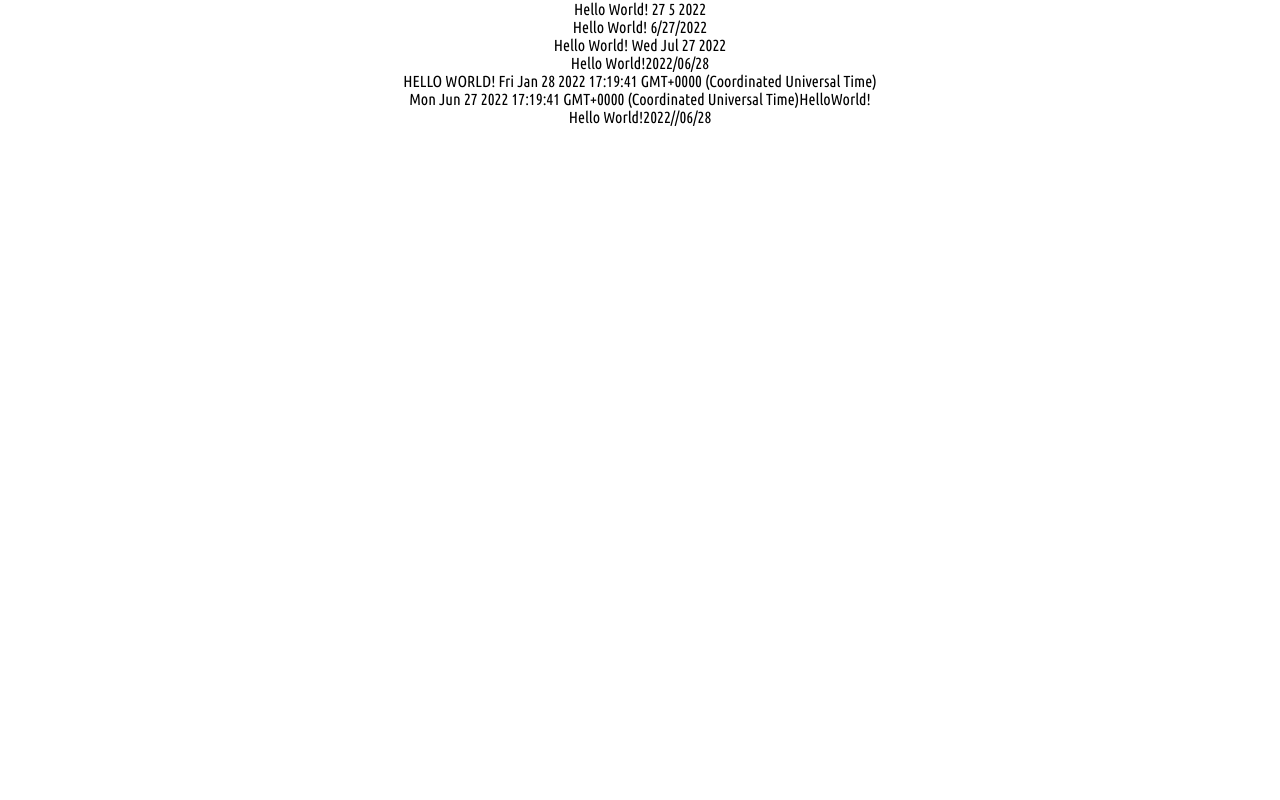
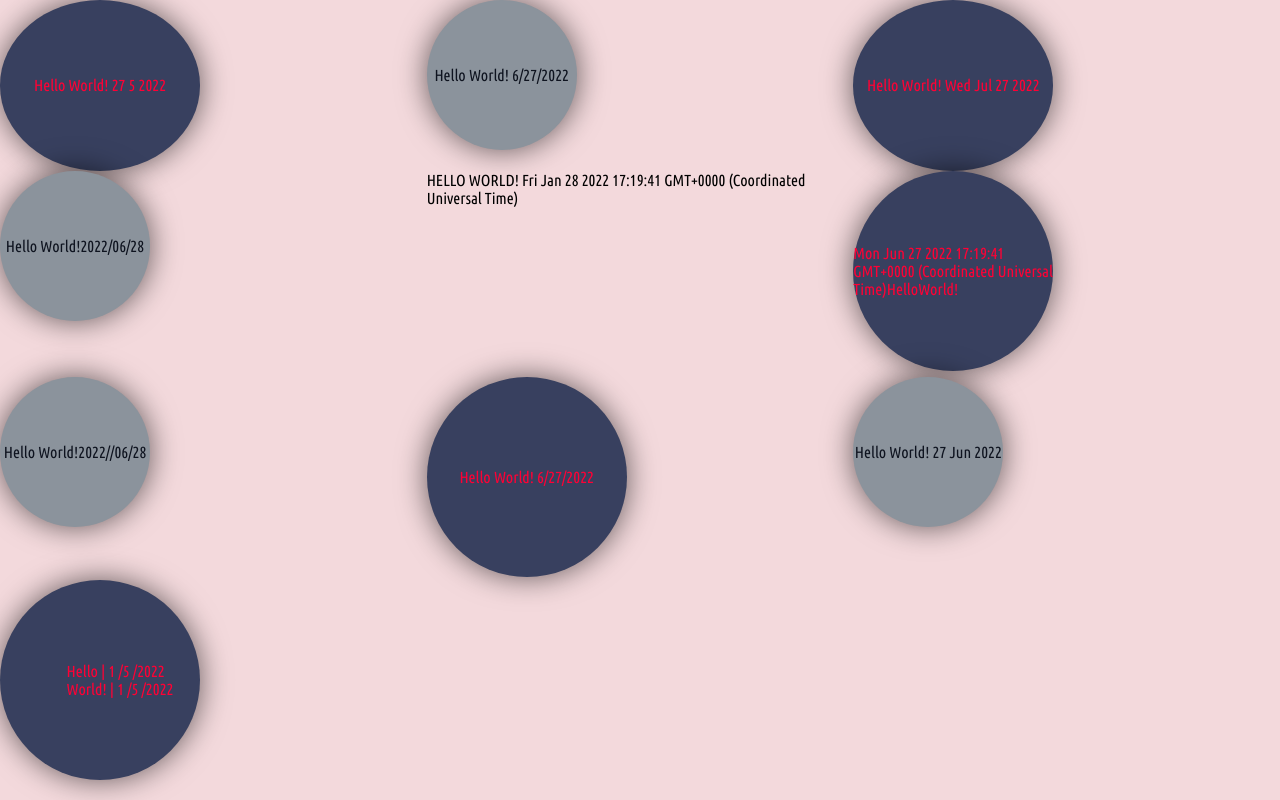
Before and after one commit to WendelAndrade01/Treino---Estagio, a React (Create React App) app in the folder introducao-ao-react/: page / in a window 1280 px wide. Built offline with nearby package versions, Linux system fonts and the light colour scheme.

Commit message:
HelloWorld-10 && Estilização

```diff
--- a/introducao-ao-react/src/App.css
+++ b/introducao-ao-react/src/App.css
@@ -1,38 +1,45 @@
-.App {
-  text-align: center;
+.container {
+  display: grid;
+  grid-template-columns: 1fr 1fr 1fr;
+  width: 100vw;
+  height: 100vh;
+  background-color: #f3d9dc;
 }
 
-.App-logo {
-  height: 40vmin;
-  pointer-events: none;
+.container div:nth-child(2n) {
+  display: flex;
+  justify-content: center;
+  align-items: center;
+  max-width: 150px;
+  font-size: 1rem;
+  max-height: 150px;
+  color: #0e131f;
+  background-color: #8b939c;
+  transition: all 0.5s cubic-bezier(0.1, 0.7, 1, 0.1);
+  border-radius: 50%;
+  box-shadow: 0 0 30px rgba(0, 0, 0, 0.6);
 }
 
-@media (prefers-reduced-motion: no-preference) {
-  .App-logo {
-    animation: App-logo-spin infinite 20s linear;
-  }
+.container div:nth-child(2n):hover {
+  background-color: #0e131f;
+  color: #8b939c;
 }
 
-.App-header {
-  background-color: #282c34;
-  min-height: 100vh;
+.container div:nth-child(odd) {
   display: flex;
-  flex-direction: column;
+  justify-content: center;
   align-items: center;
-  justify-content: center;
-  font-size: calc(10px + 2vmin);
-  color: white;
+  max-width: 200px;
+  max-height: 200px;
+  color: #ff0035;
+  background-color: #38405f;
+  font-size: 1rem;
+  transition: all 1s cubic-bezier(0.1, 0.7, 1, 0.1);
+  border-radius: 50%;
+  box-shadow: 0 0 30px rgba(0, 0, 0, 0.6);
 }
 
-.App-link {
-  color: #61dafb;
+.container div:nth-child(odd):hover {
+  background-color: #ff0035;
+  color: #38405f;
 }
-
-@keyframes App-logo-spin {
-  from {
-    transform: rotate(0deg);
-  }
-  to {
-    transform: rotate(360deg);
-  }
-}
--- a/introducao-ao-react/src/App.js
+++ b/introducao-ao-react/src/App.js
@@ -6,9 +6,13 @@ import HelloWorld_03 from "./components/HelloWorld_03";
 import HelloWorld_04 from "./components/HelloWorld_04";
 import HelloWorld_05 from "./components/HelloWorld_05";
 import HelloWorld_06 from "./components/HelloWorld_06";
+import HelloWorld_08 from "./components/HelloWorld_08";
+import HelloWorld_09 from "./components/HelloWorld_09";
+import HelloWorld_10 from "./components/HelloWorld_10";
+
 function App() {
   return (
-    <div className="App">
+    <div className="container">
       <HelloWorld />
       <HelloWorld_02 />
       <HelloWorld_03 />
@@ -16,6 +20,9 @@ function App() {
       <HelloWorld_05 />
       <HelloWorld_06 />
       <HelloWorld_07 hello="Hello World!" data="2022//06/28" />
+      <HelloWorld_08 />
+      <HelloWorld_09 />
+      <HelloWorld_10 />
     </div>
   );
 }
--- a/introducao-ao-react/src/components/HelloWorld.js
+++ b/introducao-ao-react/src/components/HelloWorld.js
@@ -1,5 +1,5 @@
 const HelloWorld = () => {
-	const helloWorld = 'Hello World! ';
+  const helloWorld = "Hello World! ";
   let date = new Date();
   const fullDate = `${date.getDate()}
     ${date.getMonth()}
--- a/introducao-ao-react/src/components/HelloWorld_03.js
+++ b/introducao-ao-react/src/components/HelloWorld_03.js
@@ -2,8 +2,8 @@ const HelloWorld_03 = () => {
   let date = new Date(2022, 6, 27, 14, 0, 0);
   let dateString = date.toDateString();
 
-	let hello = 'Hello ';
-	let world = 'World! ';
+  let hello = "Hello ";
+  let world = "World! ";
 
   let helloWorld = hello + world;
 
--- /dev/null
+++ b/introducao-ao-react/src/components/HelloWorld_10.js
@@ -0,0 +1,31 @@
+const HelloWorld_10 = () => {
+  const greetings = [
+    { id: 1, name: "Hello" },
+    { id: 2, name: "World!" },
+  ];
+
+  const styles = { listStyle: "none" };
+
+  let date = new Date();
+  let fullDate = `${date.getUTCDay()}
+  /${date.getUTCMonth()}
+  /${date.getUTCFullYear()}`;
+
+  return (
+    <div>
+      {greetings.length ? (
+        <ul style={styles}>
+          {greetings.map((hi) => (
+            <li key={hi.id}>
+              {hi.name} | {fullDate}
+            </li>
+          ))}
+        </ul>
+      ) : (
+        <div>Sem nenhum resultado !</div>
+      )}
+    </div>
+  );
+};
+
+export default HelloWorld_10;
--- a/introducao-ao-react/src/index.css
+++ b/introducao-ao-react/src/index.css
@@ -1,10 +1,8 @@
 body {
   margin: 0;
-  font-family: "Ubuntu Condensed", -apple-system, BlinkMacSystemFont, "Segoe UI",
-    "Roboto", "Oxygen", "Ubuntu", "Cantarell", "Fira Sans", "Droid Sans",
-    "Helvetica Neue", sans-serif;
-  -webkit-font-smoothing: antialiased;
-  -moz-osx-font-smoothing: grayscale;
+  padding: 0;
+  box-sizing: border-box;
+  font-family: "Ubuntu Condensed", sans-serif;
 }
 
 code {
```
Lines whose indentation alone changed are shown as unchanged.
